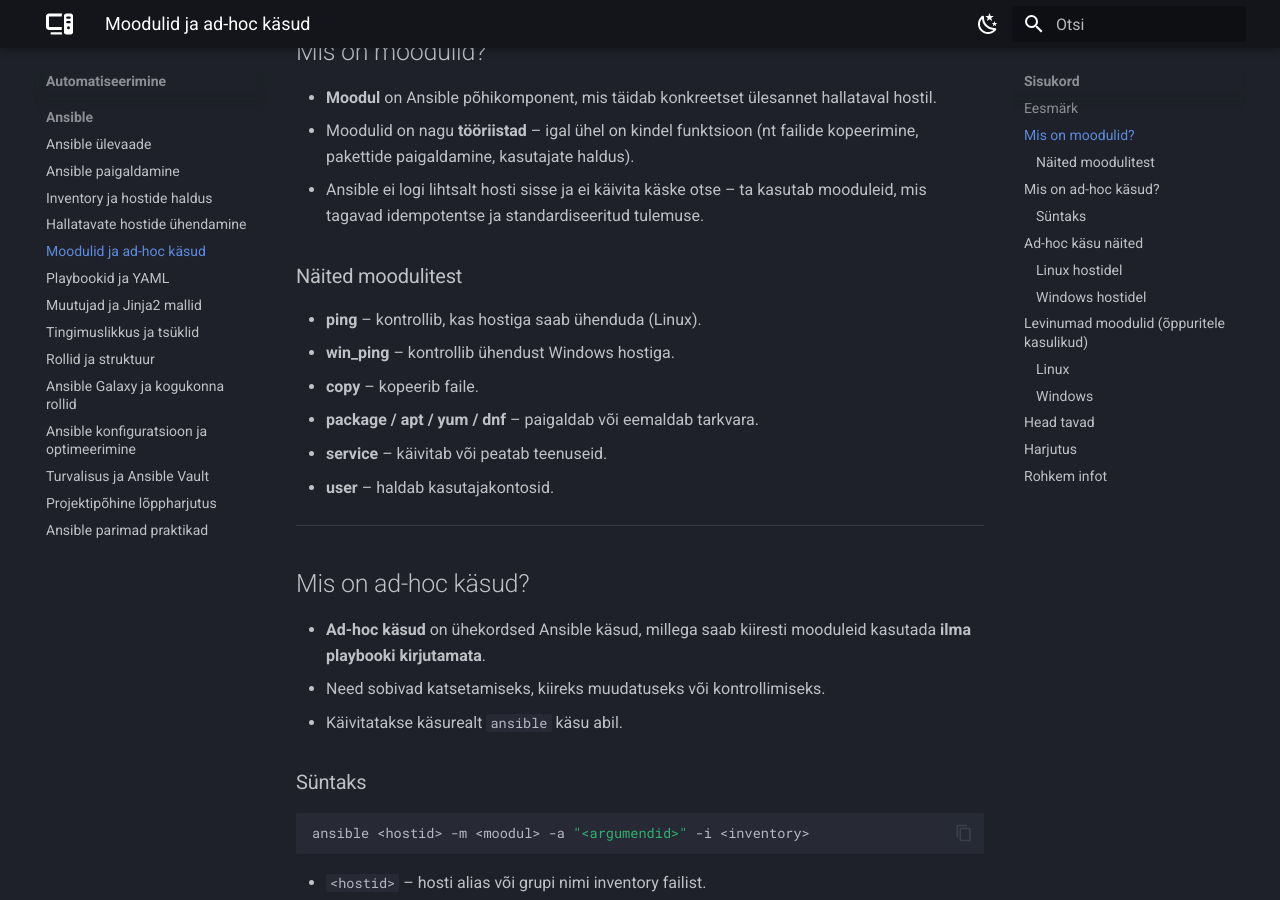
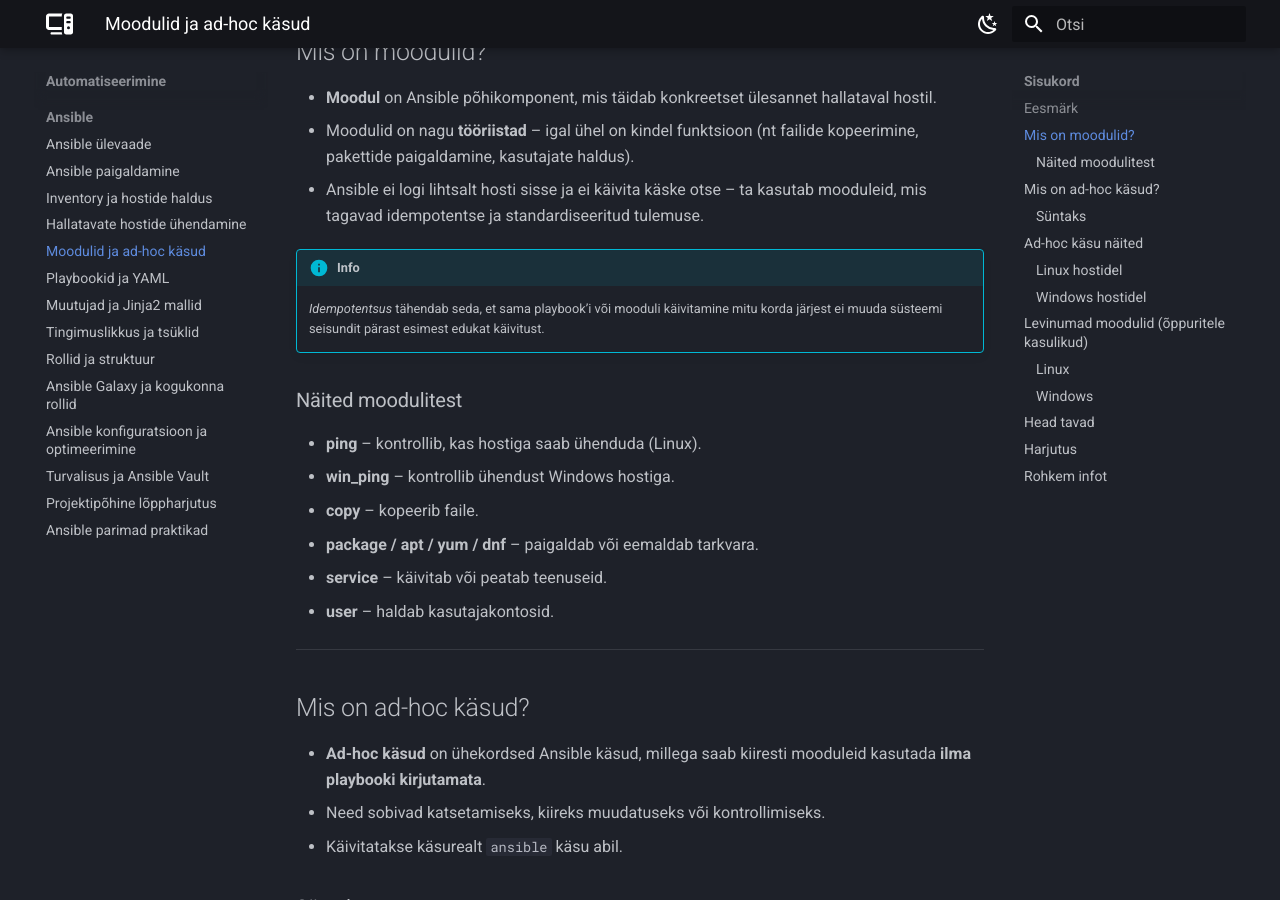
Before and after one commit to priitpaap/priitpaap.github.io, an MkDocs documentation site: the page built from docs/ansible/ansiblemodules.md, in a window 1280 px wide and 900 px high, scrolled down 479 px. Built offline with MkDocs 1.6.1 and Material for MkDocs 9.7.7, drawn with Linux system fonts in a browser that asks for light colours.

Commit message:
Modules täiendused

```diff
--- a/docs/ansible/ansiblemodules.md
+++ b/docs/ansible/ansiblemodules.md
@@ -17,6 +17,9 @@
 - **Moodul** on Ansible põhikomponent, mis täidab konkreetset ülesannet hallataval hostil.
 - Moodulid on nagu **tööriistad** – igal ühel on kindel funktsioon (nt failide kopeerimine, pakettide paigaldamine, kasutajate haldus).
 - Ansible ei logi lihtsalt hosti sisse ja ei käivita käske otse – ta kasutab mooduleid, mis tagavad idempotentse ja standardiseeritud tulemuse.
+
+!!! info
+    *Idempotentsus* tähendab seda, et sama playbook’i või mooduli käivitamine mitu korda järjest ei muuda süsteemi seisundit pärast esimest edukat käivitust.
 
 ### Näited moodulitest
 - **ping** – kontrollib, kas hostiga saab ühenduda (Linux).
```
Also changed, not shown: docs/ansible/ansiblenodes.md (+1 -1 lines).
